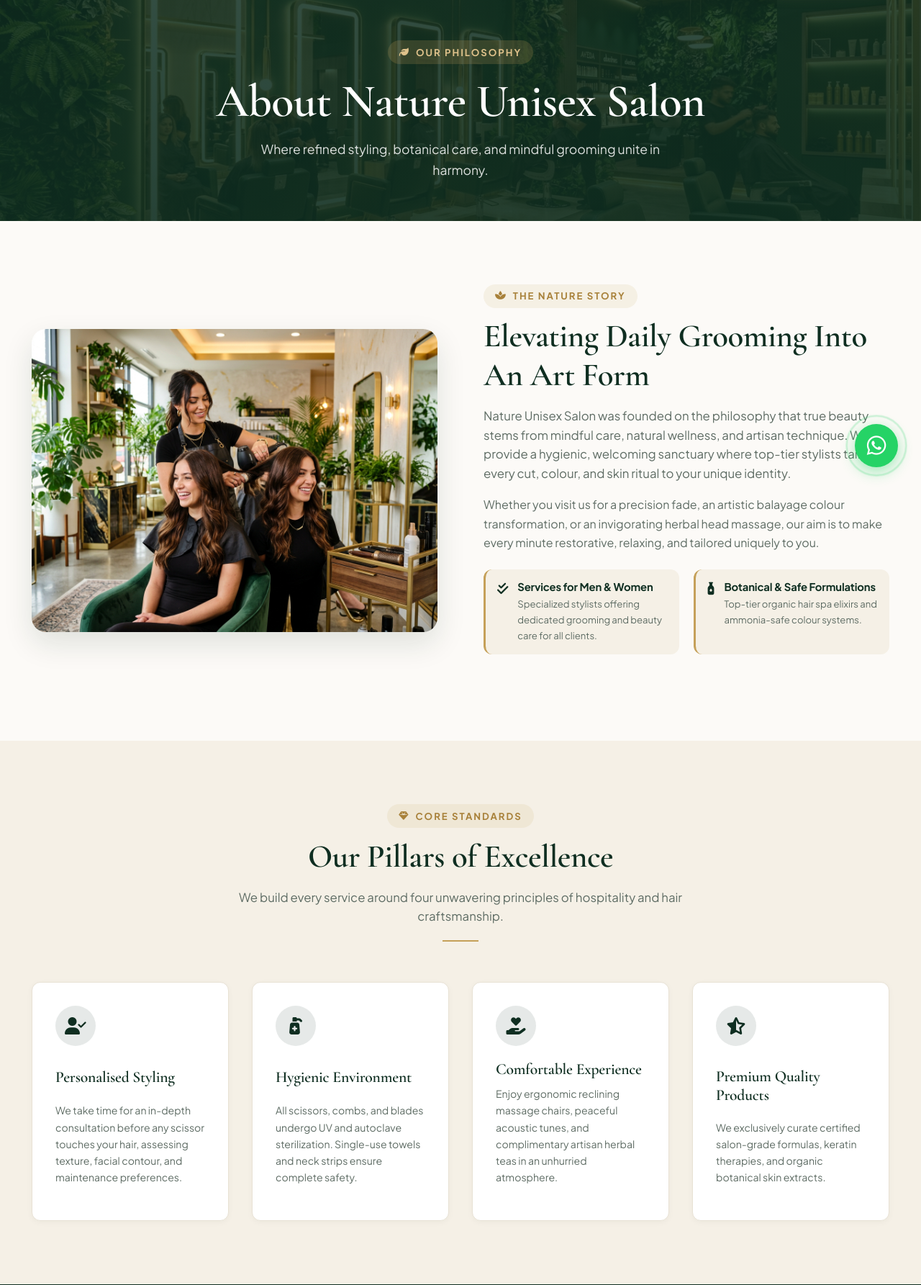
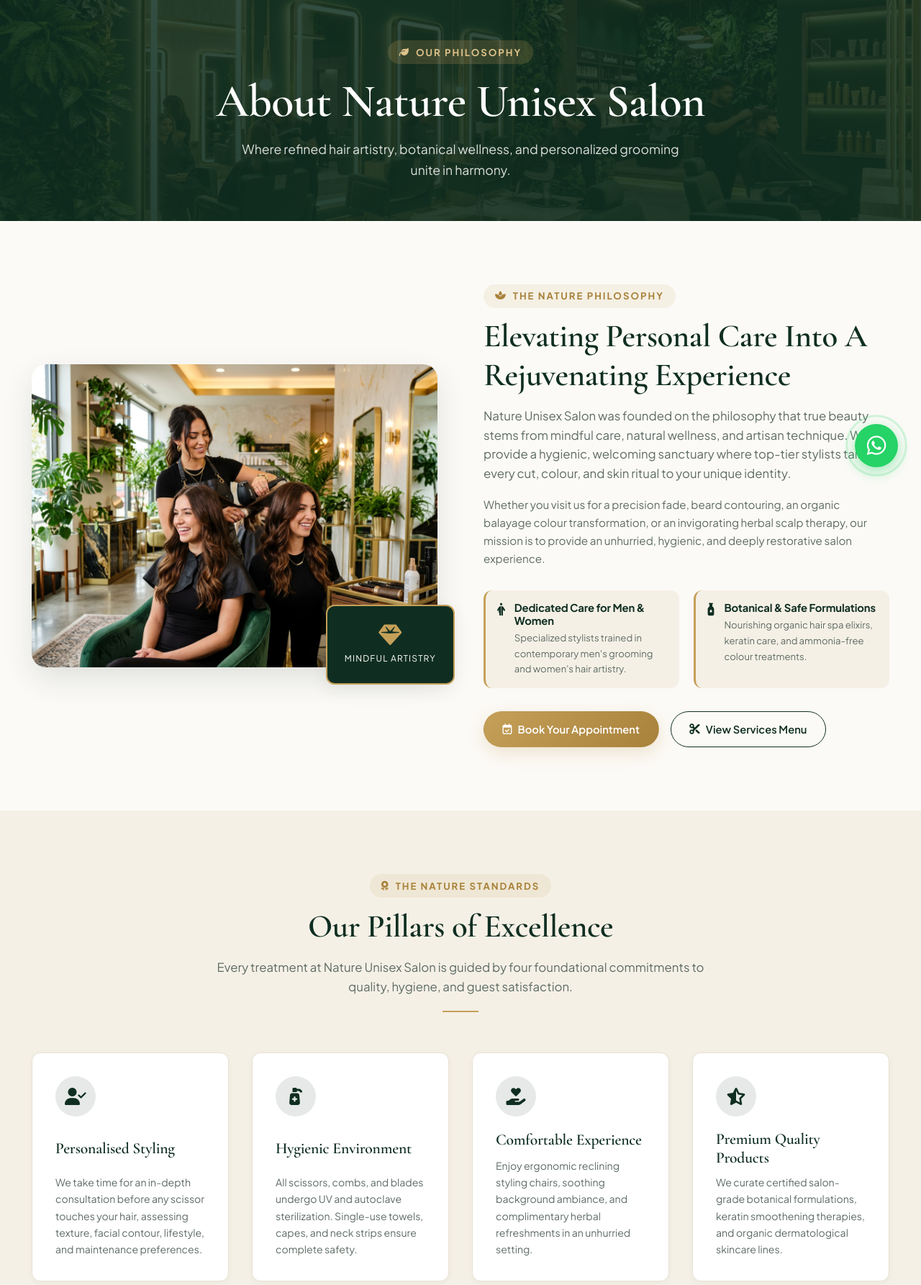
Before and after one commit to NBPkiller143/Nature-Unisex-Salon, a Flask app: page /about in a window 1280 px wide. Shown: the part 119-1904 px from the top of the page at 72% size. Run offline with Flask 3, Linux system fonts and the light colour scheme.

Commit message:
Update about.html with enhanced sections and fix styling

```diff
--- a/templates/about.html
+++ b/templates/about.html
@@ -1,6 +1,8 @@
 {% extends "base.html" %}
 
 {% block title %}About Us | {{ settings.salon_name if settings else 'Nature Unisex Salon' }}{% endblock %}
+
+{% block meta_description %}Learn about Nature Unisex Salon in Bengaluru. Our philosophy of organic hair care, master styling for men and women, hospital-grade hygiene, and personalized grooming rituals.{% endblock %}
 
 {% block content %}
 
@@ -9,100 +11,153 @@
   <div class="container">
     <div class="section-tag" style="background: rgba(197, 160, 89, 0.2); color: var(--gold-light);"><i class="fa-solid fa-leaf"></i> Our Philosophy</div>
     <h1 style="color: #ffffff; margin-bottom: 0.8rem;">About Nature Unisex Salon</h1>
-    <p style="color: rgba(255,255,255,0.85); max-width: 620px; margin: 0 auto; font-size: 1.1rem;">Where refined styling, botanical care, and mindful grooming unite in harmony.</p>
+    <p style="color: rgba(255,255,255,0.85); max-width: 650px; margin: 0 auto; font-size: 1.1rem;">Where refined hair artistry, botanical wellness, and personalized grooming unite in harmony.</p>
   </div>
 </section>
 
-<!-- Main Story -->
+<!-- Main Story Section -->
 <section class="section-padding" style="background: var(--bg-main);">
   <div class="container">
     <div class="about-grid">
       <div class="about-image-wrapper">
-        <img src="{{ url_for('static', filename='images/about_salon.jpg') }}" alt="Nature Unisex Salon" class="about-img-main">
+        <img src="{{ url_for('static', filename='images/about_salon.jpg') }}" alt="Nature Unisex Salon Styling Experience" class="about-img-main">
+        <div class="about-img-badge">
+          <div class="badge-number"><i class="fa-solid fa-gem text-gold"></i></div>
+          <div class="badge-label">Mindful Artistry</div>
+        </div>
       </div>
 
-      <div>
-        <div class="section-tag"><i class="fa-solid fa-spa"></i> The Nature Story</div>
-        <h2 class="section-title">Elevating Daily Grooming Into An Art Form</h2>
+      <div class="about-content">
+        <div class="section-tag"><i class="fa-solid fa-spa"></i> The Nature Philosophy</div>
+        <h2 class="section-title">Elevating Personal Care Into A Rejuvenating Experience</h2>
         <p class="section-desc">{{ settings.about_text if settings else 'Nature Unisex Salon is a contemporary sanctuary dedicated to helping men and women embrace their finest personal style. We blend botanical care with state-of-the-art styling techniques to deliver an unhurried, luxurious grooming experience.' }}</p>
 
-        <p>Whether you visit us for a precision fade, an artistic balayage colour transformation, or an invigorating herbal head massage, our aim is to make every minute restorative, relaxing, and tailored uniquely to you.</p>
+        <p style="color: var(--text-muted); font-size: 0.95rem; line-height: 1.65; margin-bottom: 1.5rem;">
+          Whether you visit us for a precision fade, beard contouring, an organic balayage colour transformation, or an invigorating herbal scalp therapy, our mission is to provide an unhurried, hygienic, and deeply restorative salon experience.
+        </p>
 
-        <div class="about-points" style="margin-top: 1.5rem;">
+        <div class="about-points">
           <div class="about-point-item">
-            <i class="fa-solid fa-check-double"></i>
+            <i class="fa-solid fa-person-half-dress"></i>
             <div>
-              <h5>Services for Men & Women</h5>
-              <p>Specialized stylists offering dedicated grooming and beauty care for all clients.</p>
+              <h5>Dedicated Care for Men & Women</h5>
+              <p>Specialized stylists trained in contemporary men's grooming and women's hair artistry.</p>
             </div>
           </div>
           <div class="about-point-item">
             <i class="fa-solid fa-bottle-droplet"></i>
             <div>
               <h5>Botanical & Safe Formulations</h5>
-              <p>Top-tier organic hair spa elixirs and ammonia-safe colour systems.</p>
+              <p>Nourishing organic hair spa elixirs, keratin care, and ammonia-free colour treatments.</p>
             </div>
           </div>
+        </div>
+
+        <div style="display: flex; gap: 1rem; align-items: center; margin-top: 2rem; flex-wrap: wrap;">
+          <a href="{{ url_for('booking') }}" class="btn btn-gold"><i class="fa-regular fa-calendar-check"></i> Book Your Appointment</a>
+          <a href="{{ url_for('services') }}" class="btn btn-outline"><i class="fa-solid fa-scissors"></i> View Services Menu</a>
         </div>
       </div>
     </div>
   </div>
 </section>
 
-<!-- Salon Pillars -->
+<!-- Our 4 Core Pillars of Excellence -->
 <section class="section-padding" style="background: var(--bg-soft);">
   <div class="container">
     <div class="section-header">
-      <div class="section-tag"><i class="fa-solid fa-gem"></i> Core Standards</div>
+      <div class="section-tag"><i class="fa-solid fa-award"></i> The Nature Standards</div>
       <h2 class="section-title">Our Pillars of Excellence</h2>
-      <p class="section-desc">We build every service around four unwavering principles of hospitality and hair craftsmanship.</p>
+      <p class="section-desc">Every treatment at Nature Unisex Salon is guided by four foundational commitments to quality, hygiene, and guest satisfaction.</p>
       <div class="title-divider"></div>
     </div>
 
-    <div class="services-grid" style="grid-template-columns: repeat(auto-fit, minmax(260px, 1fr));">
+    <div class="services-grid" style="grid-template-columns: repeat(auto-fit, minmax(260px, 1fr)); gap: 2rem;">
+
       <div class="review-card">
         <div class="contact-item-icon" style="background: rgba(15,46,33,0.1); color: var(--primary); width: 56px; height: 56px; font-size: 1.5rem; margin-bottom: 1.2rem;">
           <i class="fa-solid fa-user-check"></i>
         </div>
-        <h3 style="font-size: 1.35rem; margin-bottom: 0.6rem;">Personalised Styling</h3>
-        <p style="font-size: 0.88rem; color: var(--text-muted);">We take time for an in-depth consultation before any scissor touches your hair, assessing texture, facial contour, and maintenance preferences.</p>
+        <h3 style="font-size: 1.35rem; margin-bottom: 0.6rem; color: var(--primary);">Personalised Styling</h3>
+        <p style="font-size: 0.88rem; color: var(--text-muted); margin-bottom: 0;">We take time for an in-depth consultation before any scissor touches your hair, assessing texture, facial contour, lifestyle, and maintenance preferences.</p>
       </div>
 
       <div class="review-card">
         <div class="contact-item-icon" style="background: rgba(15,46,33,0.1); color: var(--primary); width: 56px; height: 56px; font-size: 1.5rem; margin-bottom: 1.2rem;">
           <i class="fa-solid fa-pump-medical"></i>
         </div>
-        <h3 style="font-size: 1.35rem; margin-bottom: 0.6rem;">Hygienic Environment</h3>
-        <p style="font-size: 0.88rem; color: var(--text-muted);">All scissors, combs, and blades undergo UV and autoclave sterilization. Single-use towels and neck strips ensure complete safety.</p>
+        <h3 style="font-size: 1.35rem; margin-bottom: 0.6rem; color: var(--primary);">Hygienic Environment</h3>
+        <p style="font-size: 0.88rem; color: var(--text-muted); margin-bottom: 0;">All scissors, combs, and blades undergo UV and autoclave sterilization. Single-use towels, capes, and neck strips ensure complete safety.</p>
       </div>
 
       <div class="review-card">
         <div class="contact-item-icon" style="background: rgba(15,46,33,0.1); color: var(--primary); width: 56px; height: 56px; font-size: 1.5rem; margin-bottom: 1.2rem;">
           <i class="fa-solid fa-hand-holding-heart"></i>
         </div>
-        <h3 style="font-size: 1.35rem; margin-bottom: 0.6rem;">Comfortable Experience</h3>
-        <p style="font-size: 0.88rem; color: var(--text-muted);">Enjoy ergonomic reclining massage chairs, peaceful acoustic tunes, and complimentary artisan herbal teas in an unhurried atmosphere.</p>
+        <h3 style="font-size: 1.35rem; margin-bottom: 0.6rem; color: var(--primary);">Comfortable Experience</h3>
+        <p style="font-size: 0.88rem; color: var(--text-muted); margin-bottom: 0;">Enjoy ergonomic reclining styling chairs, soothing background ambiance, and complimentary herbal refreshments in an unhurried setting.</p>
       </div>
 
       <div class="review-card">
         <div class="contact-item-icon" style="background: rgba(15,46,33,0.1); color: var(--primary); width: 56px; height: 56px; font-size: 1.5rem; margin-bottom: 1.2rem;">
           <i class="fa-solid fa-star-half-stroke"></i>
         </div>
-        <h3 style="font-size: 1.35rem; margin-bottom: 0.6rem;">Premium Quality Products</h3>
-        <p style="font-size: 0.88rem; color: var(--text-muted);">We exclusively curate certified salon-grade formulas, keratin therapies, and organic botanical skin extracts.</p>
+        <h3 style="font-size: 1.35rem; margin-bottom: 0.6rem; color: var(--primary);">Premium Quality Products</h3>
+        <p style="font-size: 0.88rem; color: var(--text-muted); margin-bottom: 0;">We curate certified salon-grade botanical formulations, keratin smoothening therapies, and organic dermatological skincare lines.</p>
+      </div>
+
+    </div>
+  </div>
+</section>
+
+<!-- The Salon Experience Journey (3 Steps) -->
+<section class="section-padding" style="background: var(--bg-main);">
+  <div class="container">
+    <div class="section-header">
+      <div class="section-tag"><i class="fa-solid fa-route"></i> Your Visit</div>
+      <h2 class="section-title">The Nature Salon Journey</h2>
+      <p class="section-desc">From the moment you walk through our doors, your care is personalized at every step.</p>
+      <div class="title-divider"></div>
+    </div>
+
+    <div style="display: grid; grid-template-columns: repeat(auto-fit, minmax(280px, 1fr)); gap: 2rem;">
+      <div style="background: var(--bg-card); padding: 2.5rem 2rem; border-radius: var(--radius-lg); border: 1px solid var(--border-light); text-align: center; box-shadow: var(--shadow-sm);">
+        <div style="width: 50px; height: 50px; border-radius: 50%; background: var(--primary); color: var(--gold); display: flex; align-items: center; justify-content: center; font-family: var(--font-heading); font-size: 1.5rem; font-weight: 700; margin: 0 auto 1.2rem auto;">
+          1
+        </div>
+        <h3 style="font-size: 1.3rem; margin-bottom: 0.6rem; color: var(--primary);">Consultation & Analysis</h3>
+        <p style="font-size: 0.88rem; color: var(--text-muted); margin-bottom: 0;">We assess your hair texture, scalp condition, or skin needs to recommend the ideal treatment and styling approach.</p>
+      </div>
+
+      <div style="background: var(--bg-card); padding: 2.5rem 2rem; border-radius: var(--radius-lg); border: 1px solid var(--border-light); text-align: center; box-shadow: var(--shadow-sm);">
+        <div style="width: 50px; height: 50px; border-radius: 50%; background: var(--primary); color: var(--gold); display: flex; align-items: center; justify-content: center; font-family: var(--font-heading); font-size: 1.5rem; font-weight: 700; margin: 0 auto 1.2rem auto;">
+          2
+        </div>
+        <h3 style="font-size: 1.3rem; margin-bottom: 0.6rem; color: var(--primary);">Artisan Crafting</h3>
+        <p style="font-size: 0.88rem; color: var(--text-muted); margin-bottom: 0;">Relax in comfortable massage chairs while our experienced specialists perform your haircut, facial, colour, or spa ritual.</p>
+      </div>
+
+      <div style="background: var(--bg-card); padding: 2.5rem 2rem; border-radius: var(--radius-lg); border: 1px solid var(--border-light); text-align: center; box-shadow: var(--shadow-sm);">
+        <div style="width: 50px; height: 50px; border-radius: 50%; background: var(--primary); color: var(--gold); display: flex; align-items: center; justify-content: center; font-family: var(--font-heading); font-size: 1.5rem; font-weight: 700; margin: 0 auto 1.2rem auto;">
+          3
+        </div>
+        <h3 style="font-size: 1.3rem; margin-bottom: 0.6rem; color: var(--primary);">Signature Finish</h3>
+        <p style="font-size: 0.88rem; color: var(--text-muted); margin-bottom: 0;">We complete your service with a professional blowout, texture style, and expert guidance on maintaining your look at home.</p>
       </div>
     </div>
   </div>
 </section>
 
 <!-- Call to Action Banner -->
-<section class="section-padding-sm" style="background: var(--primary); color: #ffffff; text-align: center;">
+<section class="section-padding-sm" style="background: linear-gradient(135deg, var(--primary) 0%, var(--primary-light) 100%); color: #ffffff; text-align: center;">
   <div class="container container-narrow">
-    <h2 style="color: #ffffff; margin-bottom: 1rem;">Experience Nature Unisex Salon</h2>
-    <p style="color: rgba(255,255,255,0.85); font-size: 1.1rem; margin-bottom: 2rem;">Book your personalised appointment today or drop by our salon for a friendly consultation.</p>
+    <span class="section-tag" style="background: rgba(197, 160, 89, 0.2); color: var(--gold-light);"><i class="fa-solid fa-spa"></i> Visit Us in Bengaluru</span>
+    <h2 style="color: #ffffff; margin-top: 0.5rem; margin-bottom: 1rem;">Experience Nature Unisex Salon</h2>
+    <p style="color: rgba(255,255,255,0.85); font-size: 1.1rem; margin-bottom: 2rem;">Book your appointment online or chat directly with our reception on WhatsApp.</p>
     <div style="display: flex; justify-content: center; gap: 1rem; flex-wrap: wrap;">
       <a href="{{ url_for('booking') }}" class="btn btn-gold btn-lg"><i class="fa-regular fa-calendar-check"></i> Book Appointment</a>
-      <a href="{{ url_for('contact') }}" class="btn btn-outline-light btn-lg"><i class="fa-solid fa-map-location-dot"></i> Visit Salon</a>
+      <a href="{{ whatsapp_chat_url }}" target="_blank" rel="noopener" class="btn btn-outline-light btn-lg"><i class="fa-brands fa-whatsapp"></i> Chat On WhatsApp</a>
+      <a href="{{ url_for('contact') }}" class="btn btn-outline-gold btn-lg"><i class="fa-solid fa-map-location-dot"></i> Get Directions</a>
     </div>
   </div>
 </section>
```
